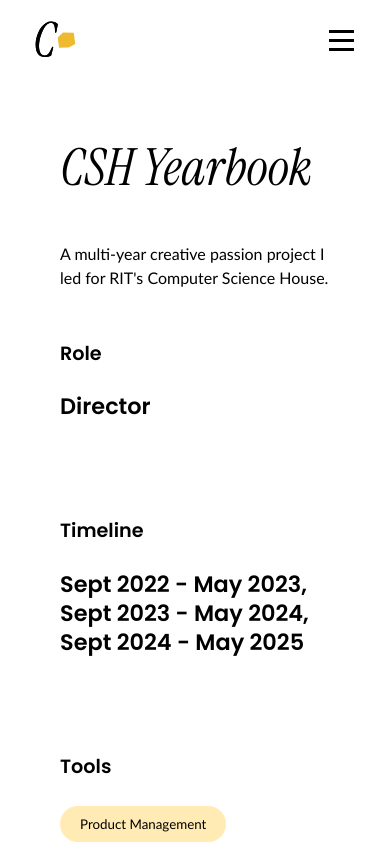
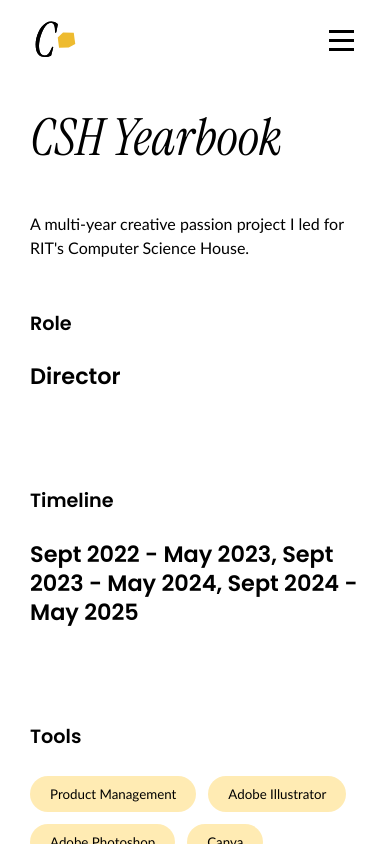
Before and after one commit to chrissye0/personal-website, a React (Vite) app: page /yearbook in a window 390 px wide. Shown: the top 844 px of the page. Built offline with nearby package versions, Linux system fonts and the light colour scheme.

Commit message:
styling fixes for mobile project page

```diff
--- a/src/styles/Project.css
+++ b/src/styles/Project.css
@@ -207,8 +207,8 @@
     display: none;
   }
   .project-content {
-    padding: 30px;
-    margin: 60px 0px;
+    padding: 60px 0px 0px 0px;
+    margin:0px;
     display: flex;
     flex-direction: column;
   }
@@ -225,7 +225,9 @@
   .old-csh-yearbooks,
   .yearbook-process-images,
   .yearbook-results-images,
-  .flossboss-process-images {
+  .flossboss-process-images,
+  .flossboss-brainstorm-images,
+  .flossboss-gdc-images {
     display: flex;
     flex-direction: column;
     gap: 20px;
```
